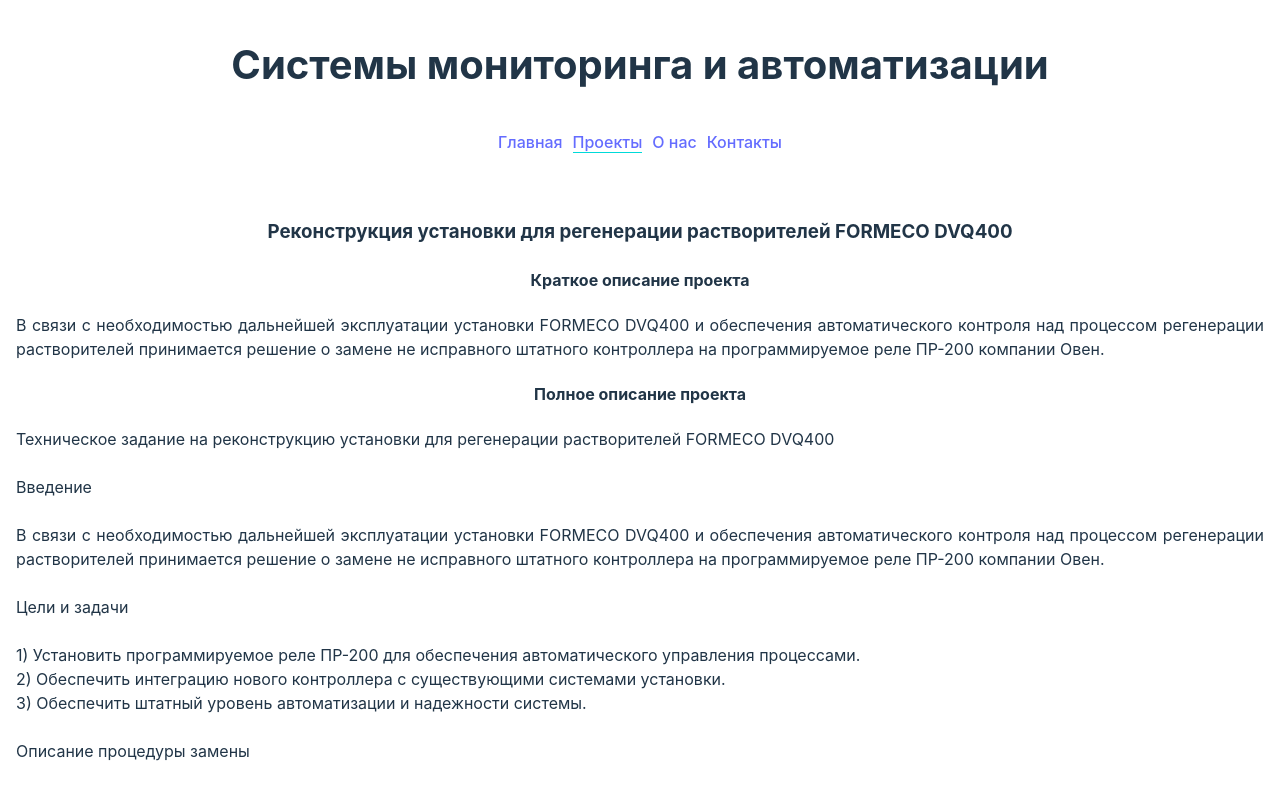
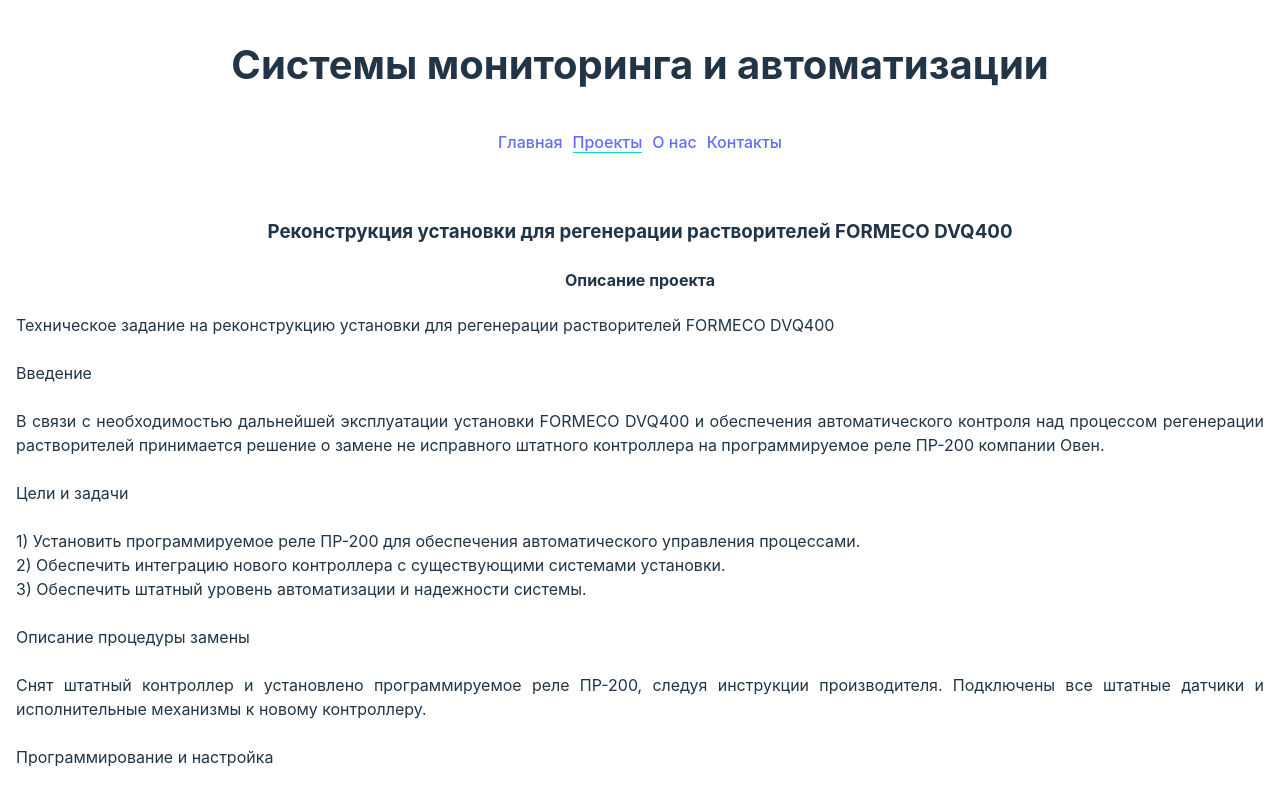
Before and after one commit to KashirinIvan/infoautomation, a React (Vite) app: page /projects/1 in a window 1280 px wide. Shown: the top 790 px of the page. Built offline with nearby package versions, Linux system fonts and the light colour scheme.

Commit message:
update 1 project

```diff
--- a/src/components/Projects/Projects.jsx
+++ b/src/components/Projects/Projects.jsx
@@ -9,9 +9,7 @@
     return (
         <div>
             <h3>{project.title}</h3>
-            <h4>Краткое описание проекта</h4>
-            <p className={styles.description}>{project.description}</p>
-            <h4>Полное описание проекта</h4>
+            <h4>Описание проекта</h4>
             <p className={styles.descriptionAll}>{project.descriptionAll}</p>
             <img className={styles.image} src={project.image} alt={`${project.title}`} />
             <p>Год: {project.year}</p>
```
